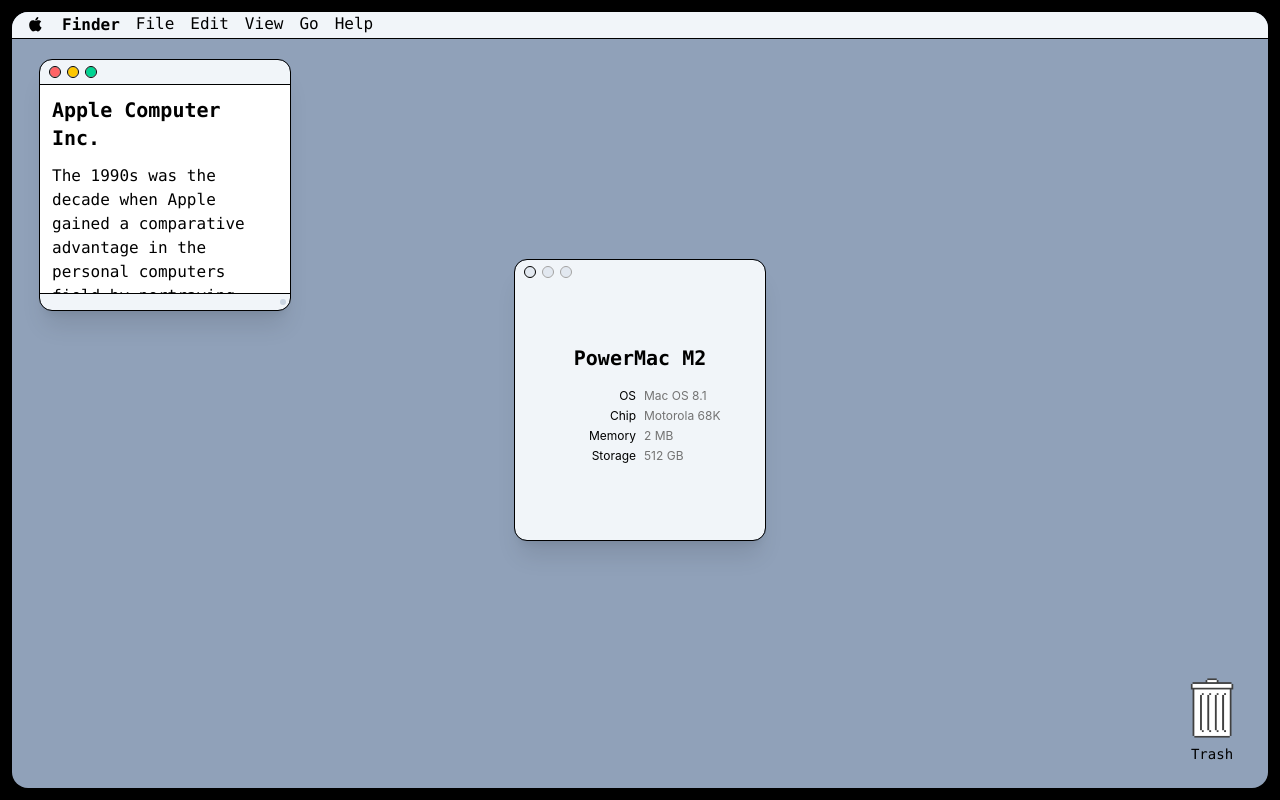
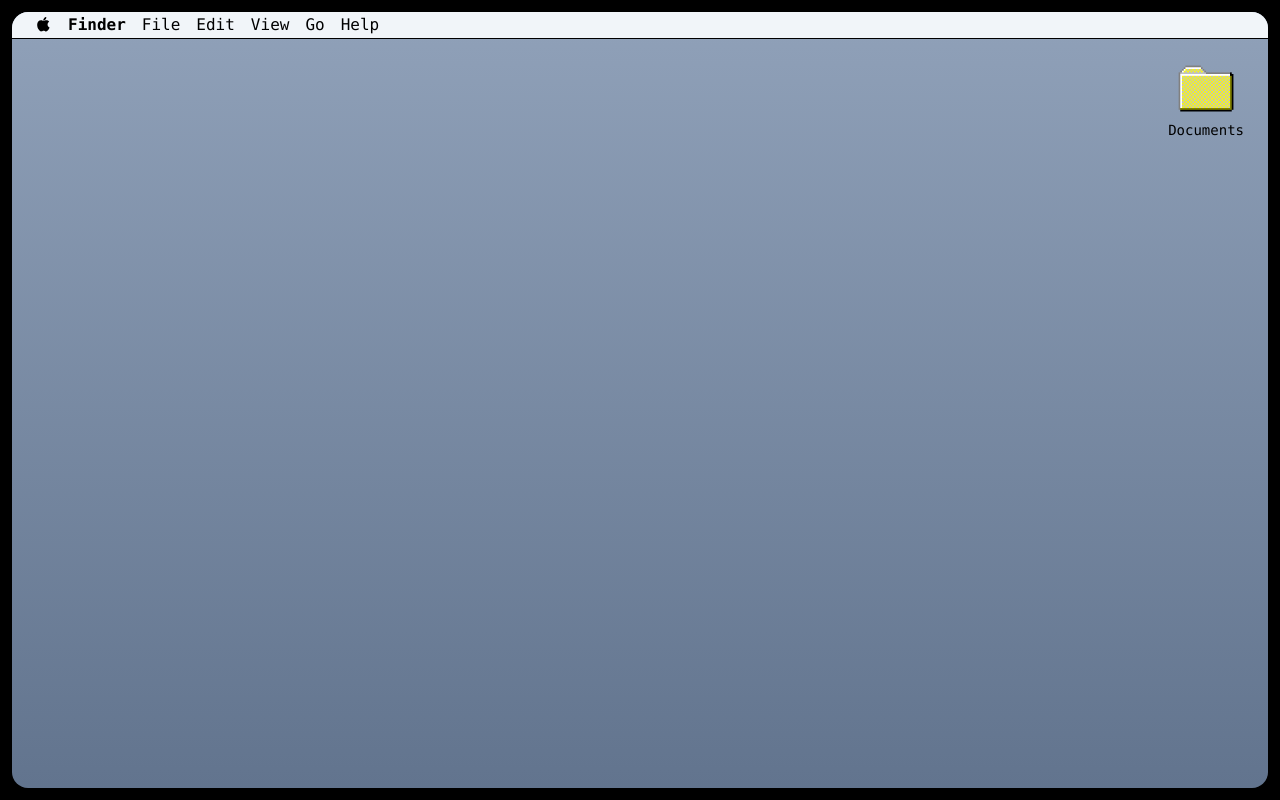
Before and after one commit to caiosimonbreda/retromac, a Vue app: page / in a window 1280 px wide. Built offline with nearby package versions, Linux system fonts and the light colour scheme.

Commit message:
Added system and application menu; dynamically import components when opening windows; improved window management

```diff
--- a/src/components/ui/Desktop.vue
+++ b/src/components/ui/Desktop.vue
@@ -1,11 +1,10 @@
 <script setup lang="ts">
 import { shallowRef, ref, triggerRef } from "vue";
-import type { WindowData } from "@/types";
+import type { WindowData, WindowShallowData } from "@/types";
 import MenuBar from "@/components/ui/MenuBar.vue";
 import Window from "@/components/ui/Window.vue";
 import binIcon from "@/assets/icons/bin4.png";
-import ExampleDocument from "@/components/programs/ExampleDocument.vue";
-import TestProgram from "@/components/programs/TestProgram.vue";
+import folderIcon from "@/assets/icons/folder.png";
 
 function isMobileDevice() {
   const userAgent = navigator.userAgent;
@@ -16,37 +15,7 @@
 
 const isMobile = isMobileDevice();
 
-const windows = shallowRef<WindowData[]>([
-  {
-    id: "exampleDocument",
-    content: ExampleDocument,
-    zIndex: 0,
-    offsetX: 40,
-    offsetY: 60,
-    initialX: 0,
-    initialY: 0,
-    height: 250,
-    width: 250,
-    isMaximized: false,
-  },
-  {
-    id: "testProgram",
-    content: TestProgram,
-    zIndex: 1,
-    offsetX: 40,
-    offsetY: 60,
-    initialX: 0,
-    initialY: 0,
-    height: 280,
-    width: 250,
-    isMaximized: false,
-    unifiedBackground: true,
-    disableMinimise: true,
-    disableMaximise: true,
-    disableResize: true,
-    startCentered: true,
-  },
-]);
+const windows = shallowRef<WindowData[]>([]);
 
 const activeWindowId = ref<string | null>(windows.value[0]?.id ?? null);
 
@@ -73,6 +42,44 @@
   triggerRef(windows);
 };
 
+const handleOpenWindow = async (data: WindowShallowData) => {
+  if (data.id && windows.value.find((window) => window.id === data.id)) {
+    onWindowFocus(windows.value.findIndex((window) => window.id === data.id))
+    return
+  };
+
+  const componentName = data.content;
+  if (!componentName) return;
+
+  const { default: component } = await import(
+    `@/components/programs/${componentName}.vue`
+  );
+
+  const maxZ = windows.value.reduce(
+    (max, w) => Math.max(max, w.zIndex),
+    0,
+  );
+
+  const newWindow: WindowData = {
+    ...data,
+    id: data.id ?? `window-${Date.now()}-${Math.random().toString(36).substring(2, 15)}`,
+    offsetX: data.offsetX ?? 40,
+    offsetY: data.offsetY ?? 60,
+    initialX: data.initialX ?? 0,
+    initialY: data.initialY ?? 0,
+    height: data.height ?? 250,
+    width: data.width ?? 250,
+    content: component,
+    zIndex: maxZ + 1,
+  };
+
+  windows.value = [...windows.value, newWindow];
+  activeWindowId.value = newWindow.id ?? null;
+
+  // TODO: Store the new window data in local storage
+
+};
+
 const onWindowUpdate = (
   windowIndex: number,
   payload: Pick<
@@ -93,13 +100,13 @@
 <template>
   <div :class="`${isMobile ? 'h-[90svh]' : 'h-screen'} w-screen p-3`">
     <main
-      class="flex flex-col bg-slate-400 rounded-2xl h-full w-full overflow-hidden overscroll-none"
+      class="flex flex-col bg-linear-to-b from-slate-400 to-slate-500 rounded-2xl h-full w-full overflow-hidden overscroll-none"
     >
-      <MenuBar />
-      <div class="flex h-full w-full p-6 items-end justify-end">
-        <div class="flex flex-col gap-1 justify-center items-center">
-          <img class="w-16 h-16" :src="binIcon" />
-          <label class="text-sm font-mono">Trash</label>
+      <MenuBar @open-window="handleOpenWindow" />
+      <div class="flex flex-col h-full w-full p-6 items-end justify-start gap-5">
+        <div class="flex flex-col gap-1.5 justify-center items-center" @dblclick="handleOpenWindow({ content: 'ExampleDocument' })">
+          <img class="w-15" :src="folderIcon" />
+          <label class="text-sm font-mono">Documents</label>
         </div>
       </div>
       <Window
--- a/src/components/ui/MenuBar.vue
+++ b/src/components/ui/MenuBar.vue
@@ -2,104 +2,135 @@
 import { reactive, ref } from "vue";
 import { useEventListener, unrefElement } from "@vueuse/core";
 import RaphaelApple from "@/icons/RaphaelApple.vue";
+import type { WindowShallowData } from "@/types";
+
+type MenuOption = {
+  id: string;
+  name: string;
+  disabled: boolean;
+  openWindow?: WindowShallowData;
+};
+type MenuEntry = {
+  id: string;
+  name?: string;
+  labelType: "apple" | "text";
+  isOpen: boolean;
+  options: MenuOption[];
+};
+
+const emit = defineEmits<{
+  (e: "open-window", data: WindowShallowData): void;
+}>();
 
 const menuBarRef = ref<HTMLElement | null>(null);
 
-const menuItems = reactive([
+const allMenus = reactive<MenuEntry[]>([
   {
-    name: "File",
+    id: "system",
+    labelType: "apple",
     isOpen: false,
     options: [
       {
-        id: "new",
-        name: "New",
+        id: "about-this-computer",
+        name: "About This Computer",
         disabled: false,
+        // Could move these defaults to a separate/config file
+        openWindow: {
+          id: "aboutThisComputer",
+          content: "AboutThisComputer",
+          offsetX: 40,
+          offsetY: 60,
+          initialX: 0,
+          initialY: 0,
+          height: 280,
+          width: 250,
+          isMaximized: false,
+          unifiedBackground: true,
+          disableMinimise: true,
+          disableMaximise: true,
+          disableResize: true,
+          startCentered: true,
+        },
       },
+      { id: "system-preferences", name: "System Preferences", disabled: false },
       {
-        id: "open",
-        name: "Open",
+        id: "example-document",
+        name: "Open Example Document",
         disabled: false,
-      },
-      {
-        id: "save",
-        name: "Save",
-        disabled: true,
-      },
-      {
-        id: "save-as",
-        name: "Save As",
-        disabled: true,
-      },
-      {
-        id: "close",
-        name: "Close",
-        disabled: false,
+        openWindow: {
+          content: 'ExampleDocument',
+          height: 250,
+          width: 250,
+          isMaximized: false,
+        },
       },
     ],
   },
   {
-    name: "Edit",
+    id: "finder",
+    name: "Finder",
+    labelType: "text",
+    isOpen: false,
+    options: [{ id: "about-finder", name: "About Finder", disabled: false }],
+  },
+  {
+    id: "file",
+    name: "File",
+    labelType: "text",
     isOpen: false,
     options: [
-      {
-        id: "cut",
-        name: "Cut",
-        disabled: false,
-      },
+      { id: "new", name: "New", disabled: false },
+      { id: "open", name: "Open", disabled: false },
+      { id: "save", name: "Save", disabled: true },
+      { id: "save-as", name: "Save As", disabled: true },
+      { id: "close", name: "Close", disabled: false },
     ],
   },
   {
+    id: "edit",
+    name: "Edit",
+    labelType: "text",
+    isOpen: false,
+    options: [{ id: "cut", name: "Cut", disabled: false }],
+  },
+  {
+    id: "view",
     name: "View",
+    labelType: "text",
     isOpen: false,
     options: [
-      {
-        id: "zoom-in",
-        name: "Zoom In",
-        disabled: false,
-      },
-      {
-        id: "zoom-out",
-        name: "Zoom Out",
-        disabled: false,
-      },
+      { id: "zoom-in", name: "Zoom In", disabled: false },
+      { id: "zoom-out", name: "Zoom Out", disabled: false },
     ],
   },
   {
+    id: "go",
     name: "Go",
+    labelType: "text",
     isOpen: false,
-    options: [
-      {
-        id: "go-to-folder",
-        name: "Go to Folder",
-        disabled: false,
-      },
-    ],
+    options: [{ id: "go-to-folder", name: "Go to Folder", disabled: false }],
   },
   {
+    id: "help",
     name: "Help",
+    labelType: "text",
     isOpen: false,
-    options: [
-      {
-        id: "help",
-        name: "Help",
-        disabled: false,
-      },
-    ],
+    options: [{ id: "help", name: "Help", disabled: false }],
   },
 ]);
 
-const toggleMenu = (clickedItem: (typeof menuItems)[number]) => {
+const toggleMenu = (clickedItem: MenuEntry) => {
   const wasOpen = clickedItem.isOpen;
-  menuItems.forEach((item) => (item.isOpen = false));
+  allMenus.forEach((item) => (item.isOpen = false));
   if (!wasOpen) {
     clickedItem.isOpen = true;
   }
 };
 
-const onMenuHover = (hoveredItem: (typeof menuItems)[number]) => {
-  const anyOpen = menuItems.some((item) => item.isOpen);
+const onMenuHover = (hoveredItem: MenuEntry) => {
+  const anyOpen = allMenus.some((item) => item.isOpen);
   if (anyOpen) {
-    menuItems.forEach((item) => (item.isOpen = false));
+    allMenus.forEach((item) => (item.isOpen = false));
     hoveredItem.isOpen = true;
   }
 };
@@ -107,11 +138,18 @@
 useEventListener(document, "mousedown", (e) => {
   const el = unrefElement(menuBarRef);
   if (el && !el.contains(e.target as Node)) {
-    if (menuItems.some((item) => item.isOpen)) {
-      menuItems.forEach((item) => (item.isOpen = false));
+    if (allMenus.some((item) => item.isOpen)) {
+      allMenus.forEach((item) => (item.isOpen = false));
     }
   }
 });
+
+const onOptionClick = (option: MenuOption) => {
+  if (option.openWindow) {
+    emit("open-window", option.openWindow);
+    allMenus.forEach((item) => (item.isOpen = false));
+  }
+};
 </script>
 
 <template>
@@ -119,25 +157,32 @@
     ref="menuBarRef"
     class="relative flex flex-row items-center bg-slate-100 font-mono border-b px-3.5 h-7 border-b-black font-light"
   >
-    <RaphaelApple class="font-black h-full w-5 mr-2" />
-    <span class="font-bold px-2">Finder</span>
     <div
-      v-for="item in menuItems"
-      :key="item.name"
-      class="relative h-full px-2"
-      :class="item.isOpen ? 'bg-blue-400 text-white' : 'text-black'"
+      v-for="item in allMenus"
+      :key="item.id"
+      :class="`relative h-full ${item.isOpen ? 'bg-blue-400 text-white' : 'text-black'} ${item.id === 'finder' ? 'font-bold' : 'font-normal'} ${item.id === 'system' ? 'pr-1.5 pl-2' : 'px-2'}`"
       @mouseenter="onMenuHover(item)"
     >
-      <span @click="toggleMenu(item)">{{ item.name }}</span>
+      <span
+        @click="toggleMenu(item)"
+        class="flex items-center justify-center h-full"
+      >
+        <RaphaelApple
+          v-if="item.labelType === 'apple'"
+          class="font-black h-full w-5"
+        />
+        <template v-else>{{ item.name }}</template>
+      </span>
       <div
-        v-if="item.isOpen"
-        class="absolute flex flex-col shrink-0 outline left-0 top-[26px] bg-slate-200 text-black tracking-tight z-9999"
+        v-if="item.isOpen && item.options.length > 0"
+        class="absolute flex flex-col shrink-0 outline left-0 top-[27px] bg-slate-200 text-black tracking-tight z-9999"
       >
         <button
           v-for="option in item.options"
           :key="option.id"
           :disabled="option.disabled"
-          class="flex items-center gap-2 px-3 py-1 hover:bg-blue-400 hover:text-white text-nowrap disabled:text-gray-400 disabled:hover:bg-transparent"
+          class="flex items-center gap-2 px-3 py-1 hover:bg-blue-400 hover:text-white text-nowrap disabled:text-gray-400 disabled:hover:bg-transparent font-normal"
+          @click="onOptionClick(option)"
         >
           <span>{{ option.name }}</span>
         </button>
```
Also changed, not shown: src/types/index.ts (+17 -0 lines), src/assets/icons/folder.png (added), src/components/programs/AboutThisComputer.vue (renamed from src/components/programs/TestProgram.vue).
